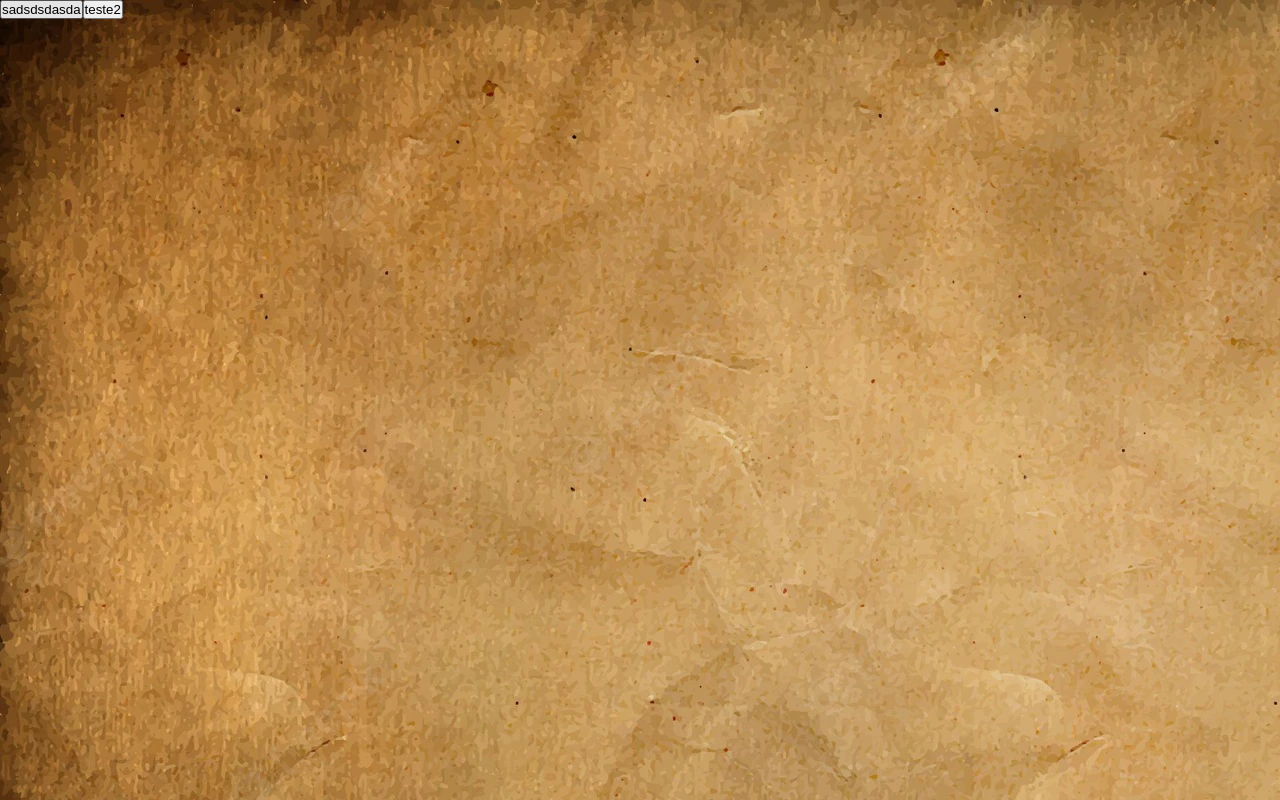
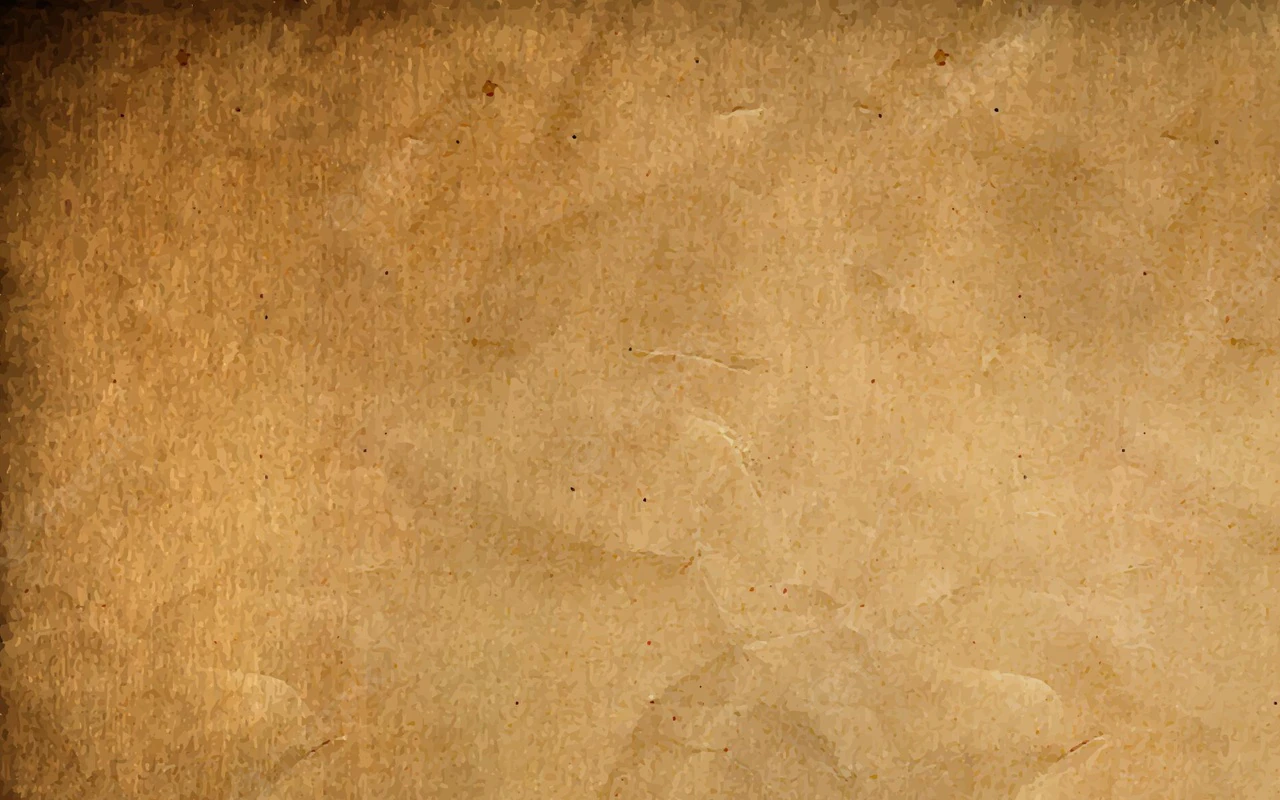
Before and after one commit to caioluchetti/SCOM_Project, a React (Create React App) app: page /Bestiario in a window 1280 px wide. Built offline with nearby package versions, Linux system fonts and the light colour scheme.

Commit message:
Inicio barra pesuisa

```diff
--- a/package.json
+++ b/package.json
@@ -6,10 +6,8 @@
     "@testing-library/jest-dom": "^5.16.5",
     "@testing-library/react": "^13.4.0",
     "@testing-library/user-event": "^13.5.0",
-    "leaflet": "^1.9.2",
     "react": "^18.2.0",
     "react-dom": "^18.2.0",
-    "react-leaflet": "^4.1.0",
     "react-router-dom": "^6.4.2",
     "react-scripts": "5.0.1",
     "react-select": "^5.4.0",
--- /dev/null
+++ b/src/components/BarraPesquisa.js
@@ -0,0 +1,8 @@
+import React from "react";
+
+export default function BarraPesquisa(props) {
+    return (
+        <>
+        </>
+    )
+}
--- a/src/pages/Bestiario.js
+++ b/src/pages/Bestiario.js
@@ -1,7 +1,7 @@
 import React from "react";
 import './styles.css'
 import json from '../databaseBestiario.json'
-import Botao from "../components/Botao";
+import BarraPesquisa from "../components/BarraPesquisa";
 
 export default function Bestiario() {
 
@@ -9,8 +9,7 @@ console.log('json :>> ', json);
 
     return (
         <div className="body">
-            <Botao texto="sadsdsdasda"/>
-            <Botao texto="teste2" funcao={() => alert("funcao ativa")}/>
+            <BarraPesquisa/>
         </div>
     )
 }
```
Also changed, not shown: 1 other file (tests, documents, lock files or other folders).
